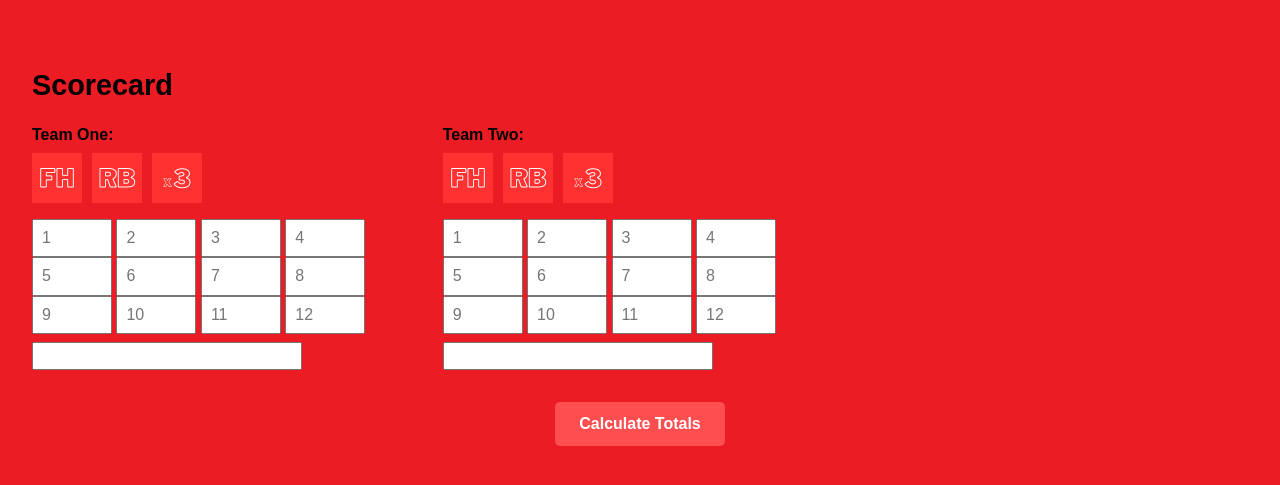
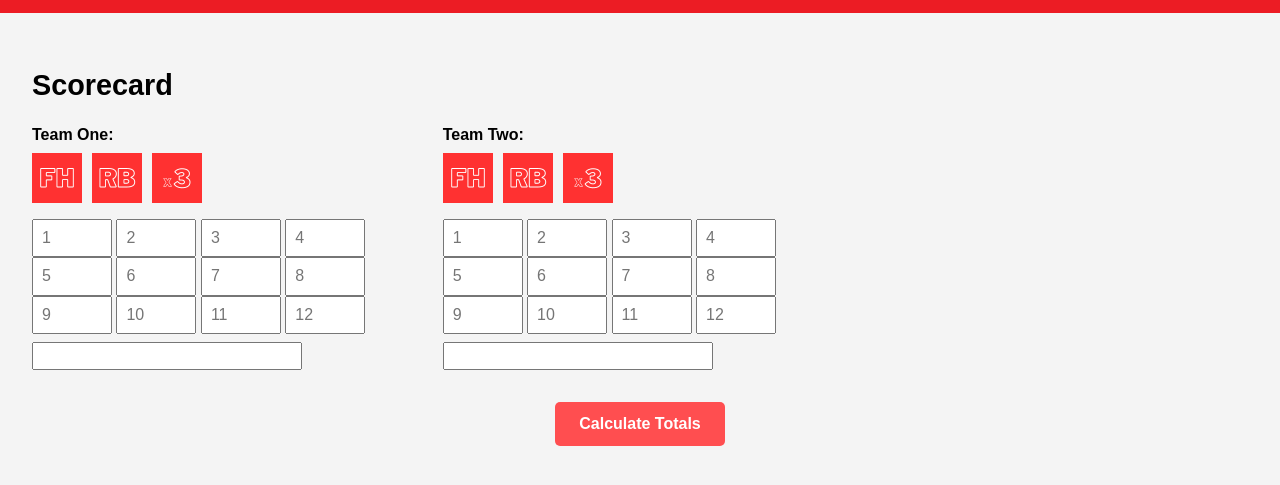
Before and after one commit to RyzyO/PowerUp, a plain HTML site: page index.html in a window 1280 px wide. Shown: the part 135-620 px from the top of the page. Drawn offline with nearby package versions, Linux system fonts and the light colour scheme.

Commit message:
Update index.html

```diff
--- a/index.html
+++ b/index.html
@@ -21,7 +21,7 @@
       font-family: 'Arial', sans-serif;
       margin: 0;
       padding: 0;
-      background-color: #EC1C24;
+      background-color: #f4f4f4;
     }
     .header {
       background-color: #EC1C24;
```
